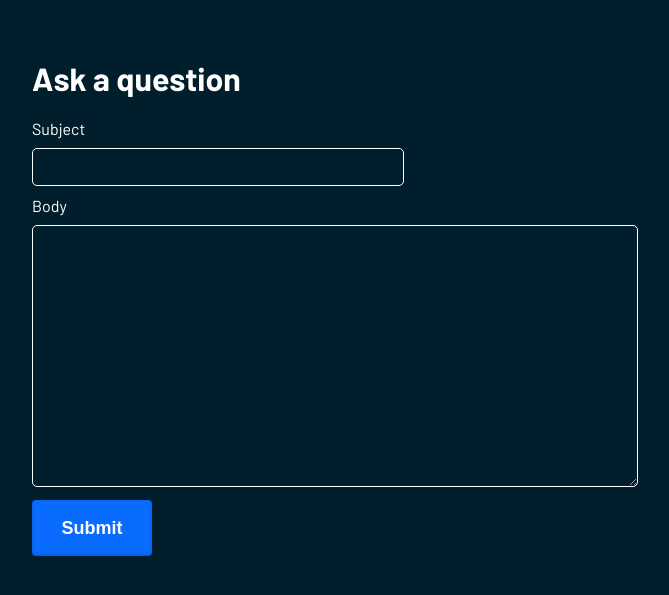
After one commit to kewlamogh/anonyask, a Flask app: page /ask in a window 1280 px wide. The commit adds this page. Shown: the top 595 px of the page, without its empty margins (6-675 px from the left). Run offline with Flask 3, Linux system fonts and the light colour scheme; parts of the project's set-up code (start-up, migrations or seed data) failed here and were passed over; some web fonts are replaced.

Commit message:
removed author attribute from question attributes added a stub at /question/<id> completed the add question endpoint + made it post made a draft question page updated the css slightly to stylize inputs and textareas

```diff
--- a/src/api.py
+++ b/src/api.py
@@ -9,12 +9,11 @@ client = MongoClient(uri, server_api=ServerApi('1'))
 db = client["AnonyAsk"]
 col = db["questions"]
 
-def askQuestion(question: str, author: str):
+def askQuestion(question: str, subject: str):
     question = Question(
         text=question,
-        author=author
+        subject=subject
     )
 
-    col.insert_one(question.asdict())
-
-    return question
+    res = col.insert_one(question.asdict())
+    return res
--- a/src/main.py
+++ b/src/main.py
@@ -7,12 +7,21 @@ app = flask.Flask(__name__)
 def home():
     return flask.render_template("index.html")
 
-@app.route("/post", methods = ['GET'])
+@app.route("/post", methods = ['POST'])
 def postQuestion():
-    author = flask.request.args['author']
-    text = flask.request.args['text']
+    text = flask.request.form.get('text')
+    subject = flask.request.form.get('subject')
+    res = api.askQuestion(text, subject)
 
-    return api.askQuestion(text, author).asdict()
+    return flask.redirect("/question/" + str(res.inserted_id))
+
+@app.route("/ask")
+def draftQuestion():
+    return flask.render_template("draft_question.html")
+
+@app.route("/question/<id>")
+def question(id):
+    return "questions id: " + id
 
 if __name__ == '__main__':
     app.run()
--- a/src/static/index.css
+++ b/src/static/index.css
@@ -18,7 +18,7 @@ body {
 }
 
 /* button credit: https://getcssscan.com/css-buttons-examples, by spltjs */
-button {
+button, .submit_button {
   background-color: #0a6bff;
   border-radius: 4px;
   border: 0;
@@ -37,14 +37,14 @@ button {
   padding: 16px 20px;
   position: relative;
   text-align: center;
+  -webkit-user-select: none;
   user-select: none;
-  -webkit-user-select: none;
   touch-action: manipulation;
   vertical-align: baseline;
   transition: all .2s cubic-bezier(.22, .61, .36, 1);
 }
 
-.button-66:hover {
+button:hover, .submit_button:hover {
   background-color: #065dd8;
   transform: translateY(-2px);
 }
@@ -55,3 +55,21 @@ button {
     min-width: 150px;
   }
 }
+
+form {
+  width: 97%;
+}
+
+input, textarea {
+  padding: 10px;
+  margin-top: 10px;
+  margin-bottom: 10px;
+  border-radius: 5px;
+  border: 1px solid white;
+  min-width: 30%;
+}
+
+textarea {
+  min-width: 50%;
+  min-height: 30vh;
+}
--- /dev/null
+++ b/src/static/util.js
@@ -0,0 +1,3 @@
+function redirect(newurl) {
+    window.location.href = newurl;
+}
--- /dev/null
+++ b/src/templates/draft_question.html
@@ -0,0 +1,25 @@
+<!DOCTYPE html>
+<html lang="en">
+    <head>
+        <meta charset="UTF-8">
+        <meta name="viewport" content="width=device-width, initial-scale=1.0">
+        <title>AnonyAsk</title>
+
+        <link rel="stylesheet" href="../static/index.css">
+        <script src="../static/util.js"></script>
+    </head>
+    <body>
+        <h1>Ask a question</h1>
+
+        <form method="post" action = "/post">
+            <label for="subject">Subject</label><br>
+            <input type="text" id="subject" name="subject"><br>
+
+            <label for="text">Body</label><br>
+            <textarea id="text" name="text"></textarea>
+            <br>
+
+            <input type="submit" value="Submit" class = "submit_button">
+        </form>
+    </body>
+</html>
--- a/src/templates/index.html
+++ b/src/templates/index.html
@@ -5,7 +5,8 @@
     <meta name="viewport" content="width=device-width, initial-scale=1.0">
     <title>AnonyAsk</title>
 
-    <link rel="stylesheet" href="../static\index.css">
+    <link rel="stylesheet" href="../static/index.css">
+    <script src="../static/util.js"></script>
 </head>
 <body>
     <h1>Welcome to <span class = "posh">AnonyAsk</span>!</h1>
@@ -17,6 +18,6 @@
         <li>Find answers</li>
     </ul>
 
-    <button>Ask a question!</button>
+    <button onclick="redirect('/ask')">Ask a question!</button>
 </body>
 </html>
```
Also changed, not shown: src/classes.py (+4 -3 lines).
